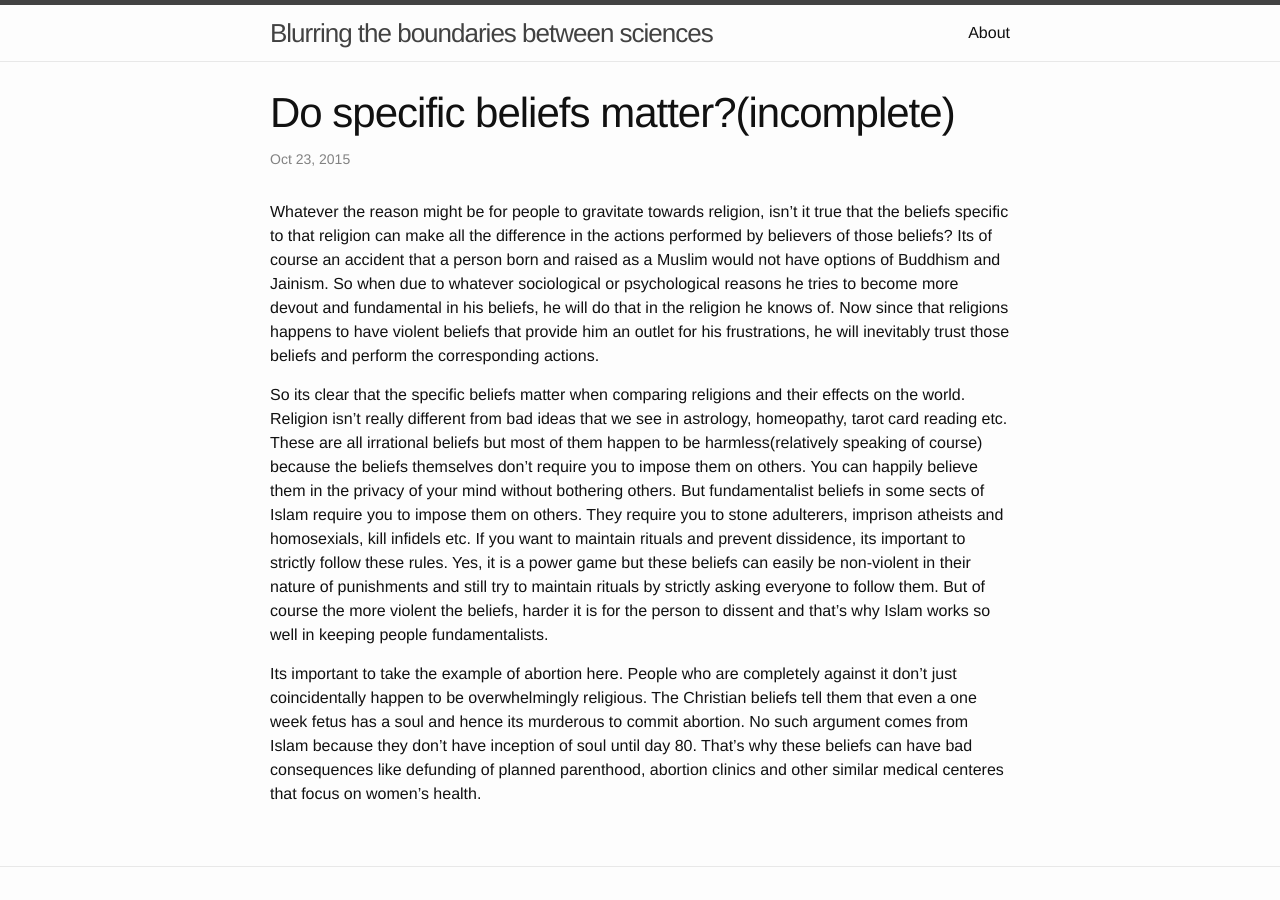
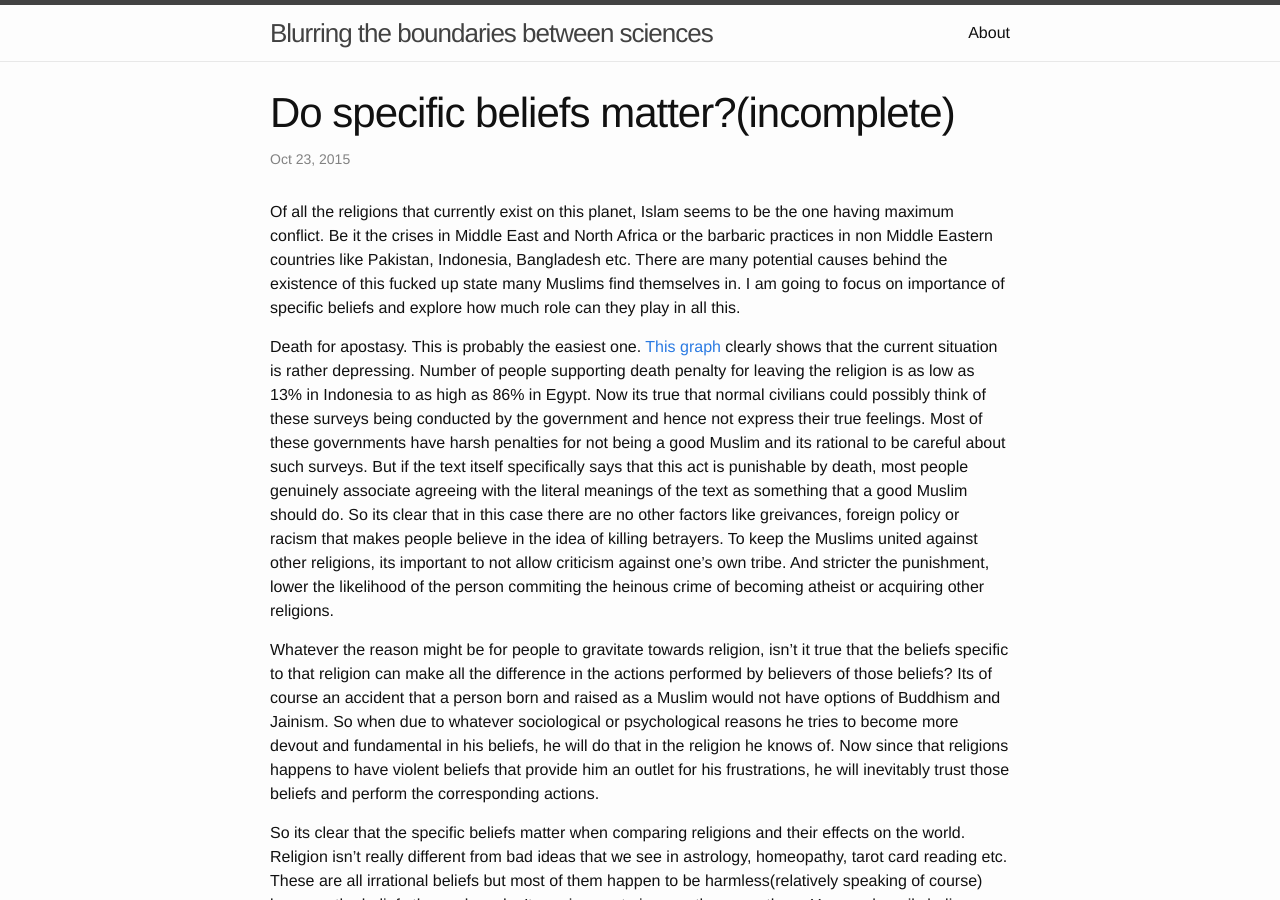
Before and after one commit to rdbcasillas/rdbcasillas.github.io, a Jekyll site: the page built from _posts/2015-10-23-beliefs-matter.markdown, in a window 1280 px wide and 900 px high. Built offline with Jekyll 4.4.1, drawn with Linux system fonts in a browser that asks for light colours.

Commit message:
death for apostasy in Islam

```diff
--- a/_posts/2015-10-23-beliefs-matter.markdown
+++ b/_posts/2015-10-23-beliefs-matter.markdown
@@ -4,6 +4,10 @@
 
 ---
 
+Of all the religions that currently exist on this planet, Islam seems to be the one having maximum conflict. Be it the crises in Middle East and North Africa or the barbaric practices in non Middle Eastern countries like Pakistan, Indonesia, Bangladesh etc. There are many potential causes behind the existence of this fucked up state many Muslims find themselves in. I am going to focus on importance of specific beliefs and explore how much role can they play in all this.
+
+Death for apostasy. This is probably the easiest one. [This graph](https://en.wikipedia.org/wiki/Apostasy_in_Islam#/media/File:Apostasy_laws_in_2013.SVG) clearly shows that the current situation is rather depressing. Number of people supporting death penalty for leaving the religion is as low as 13% in Indonesia to as high as 86% in Egypt. Now its true that normal civilians could possibly think of these surveys being conducted by the government and hence not express their true feelings. Most of these governments have harsh penalties for not being a good Muslim and its rational to be careful about such surveys. But if the text itself specifically says that this act is punishable by death, most people genuinely associate agreeing with the literal meanings of the text as something that a good Muslim should do. So its clear that in this case there are no other factors like greivances, foreign policy or racism that makes people believe in the idea of killing betrayers. To keep the Muslims united against other religions, its important to not allow criticism against one's own tribe. And stricter the punishment, lower the likelihood of the person commiting the heinous crime of becoming atheist or acquiring other religions.
+
 Whatever the reason might be for people to gravitate towards religion, isn’t it true that the beliefs specific to that religion can make all the difference in the actions performed by believers of those beliefs? Its of course an accident that a person born and raised as a Muslim would not have options of Buddhism and Jainism. So when due to whatever sociological or psychological reasons he tries to become more devout and fundamental in his beliefs, he will do that in the religion he knows of. Now since that religions happens to have violent beliefs that provide him an outlet for his frustrations, he will inevitably trust those beliefs and perform the corresponding actions.
 
 So its clear that the specific beliefs matter when comparing religions and their effects on the world. Religion isn’t really different from bad ideas that we see in astrology, homeopathy, tarot card reading etc. These are all irrational beliefs but most of them happen to be harmless(relatively speaking of course) because the beliefs themselves don’t require you to impose them on others. You can happily believe them in the privacy of your mind without bothering others. But fundamentalist beliefs in some sects of Islam require you to impose them on others. They require you to stone adulterers, imprison atheists and homosexials, kill infidels etc. If you want to maintain rituals and prevent dissidence, its important to strictly follow these rules. Yes, it is a power game but these beliefs can easily be non-violent in their nature of punishments and still try to maintain rituals by strictly asking everyone to follow them. But of course the more violent the beliefs, harder it is for the person to dissent and that’s why Islam works so well in keeping people fundamentalists.
```
